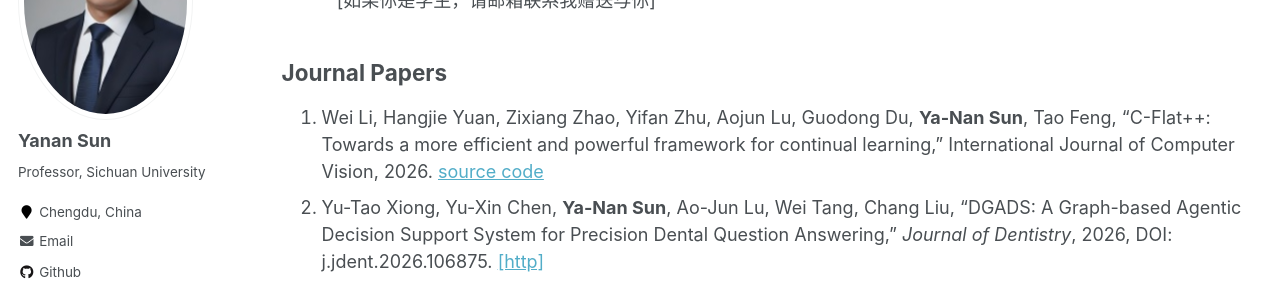
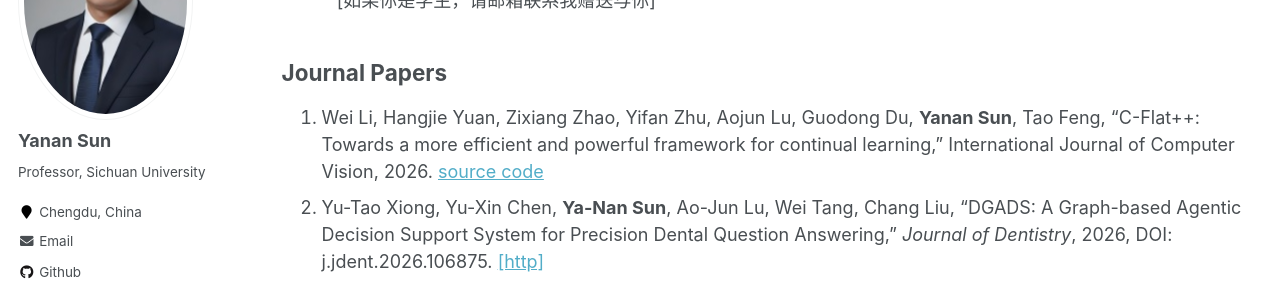
Before and after one commit to yn-sun/yn-sun.github.io, a Jekyll site: the page built from _pages/publications.md, in a window 1280 px wide and 900 px high, scrolled down 375 px. Shown: the part 153-441 px from the top of the window. Built offline with Jekyll 4.4.1, drawn with Linux system fonts in a browser that asks for light colours; comment, search, counter and statistics services are not loaded.

Commit message:
Update publications.md

```diff
--- a/_pages/publications.md
+++ b/_pages/publications.md
@@ -12,7 +12,7 @@ author_profile: true
 3. **孙亚楠**, 吕泽琼, 冯雨麒, 吕建成 著. 自动化机器学习, 北京: 科学出版社, 2025. (ISBN 9787030814333)  [[购买链接]](https://www.ecsponline.com/goods.php?id=227870) &nbsp;&nbsp;&nbsp;[如果你是学生，请邮箱联系我赠送与你]
 
 ## Journal Papers
-1. Wei Li, Hangjie Yuan, Zixiang Zhao, Yifan Zhu, Aojun Lu, Guodong Du, **Ya-Nan Sun**, Tao Feng, "C-Flat++: Towards a more efficient and powerful framework for continual learning," International Journal of Computer Vision, 2026. [source code](https://github.com/THUDM/INFTY)
+1. Wei Li, Hangjie Yuan, Zixiang Zhao, Yifan Zhu, Aojun Lu, Guodong Du, **Yanan Sun**, Tao Feng, "C-Flat++: Towards a more efficient and powerful framework for continual learning," International Journal of Computer Vision, 2026. [source code](https://github.com/THUDM/INFTY)
 2. Yu-Tao Xiong, Yu-Xin Chen, **Ya-Nan Sun**, Ao-Jun Lu, Wei Tang, Chang Liu, "DGADS: A Graph-based Agentic Decision Support System for Precision Dental Question Answering," <i>Journal of Dentistry</i>, 2026, DOI: j.jdent.2026.106875. [[http]](https://www.sciencedirect.com/science/article/pii/S0300571226005452)
 3. Yu-Tao Xiong, Yuan-Chen Wang, **Ya-Nan Sun**, Zhengzhe Zhan, Wei Liu, Hao-Nan Liu, Ruo-Yu Meng, Wei Tang, Chang Liu, "Impact of prompt engineering on large language models for risk of bias assessment: a comparative study," <i>BMJ Evidence-Based Medicine</i>, 2026, DOI: 10.1136/bmjebm-2025-114055. [[http]](https://ebm.bmj.com/content/early/2026/05/17/bmjebm-2025-114055.info)
 4. Yun Liu, Jiahao Fan, Sri Srinivasa Raju Modampuri, **Yanan Sun***, "A multiagent transformer-based algorithm for multitask dynamic scheduling with constrained machines," <i>IEEE Transactions on Cybernetics</i>, 2026, DOI:10.1109/TCYB.2026.3665544. [[http]](https://ieeexplore.ieee.org/document/11419132)  [source code](https://github.com/liuyun0314/MTAS)
```
